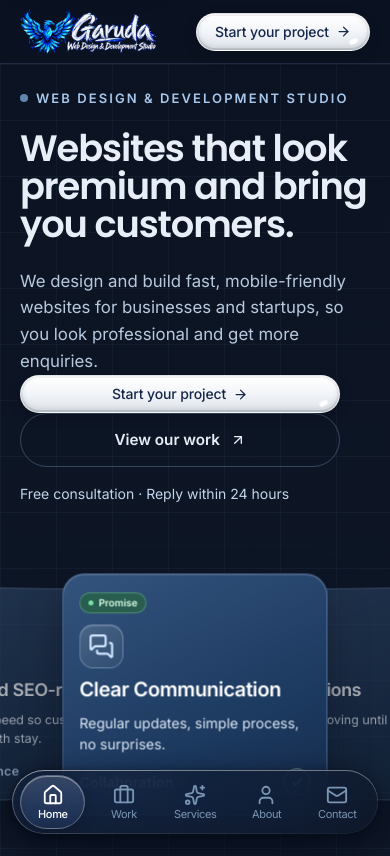
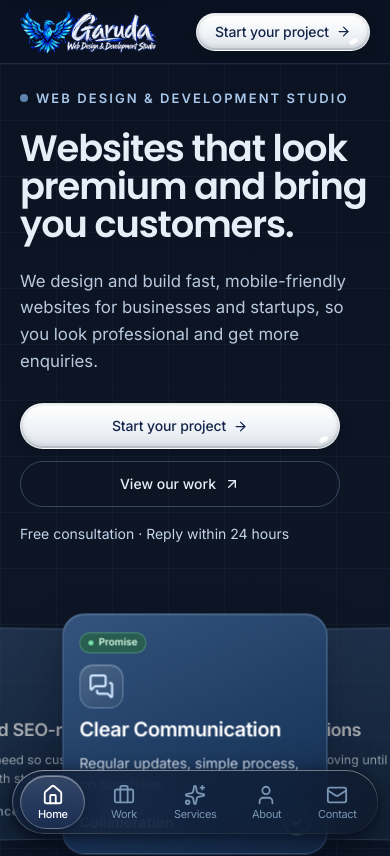
Before and after one commit to Bharat0264/MyWork, a Next.js app: page / in a window 390 px wide. Shown: the top 856 px of the page. Built offline with nearby package versions, Linux system fonts and the light colour scheme.

Commit message:
Fix spacing and equal height for hero Start your project and View our work buttons

```diff
--- a/app/globals.css
+++ b/app/globals.css
@@ -329,9 +329,68 @@ h1, h2, h3, h4, h5, h6 {
 .home-hero__content { min-width: 0; }
 .home-hero__content .eyebrow { margin-bottom: 20px; font-size: 13px; }
 .home-hero__description { max-width: 46ch; margin-top: 24px; font-size: clamp(1.05rem, 1.35vw, 1.45rem); line-height: 1.6; }
-.home-hero__primary { height: 44px; }
-.home-hero__secondary { min-height: 44px; min-width: 210px; justify-content: center; }
-.home-hero__trust { margin-top: 16px; font-size: 14px; line-height: 1.5; }
+
+/* Home hero button row: flex row, 16px desktop gap, 28px space above, 16px space below */
+.home-hero__actions {
+  display: flex !important;
+  align-items: center;
+  flex-wrap: wrap;
+  gap: 16px;
+  margin-top: 28px;
+  margin-bottom: 16px;
+  padding: 0;
+}
+.home-hero__actions .home-hero__primary,
+.home-hero__actions .home-hero__secondary {
+  margin: 0 !important;
+}
+
+/* Home hero primary button: 48px height on desktop, 26px horizontal padding (24px face + 2px rim), content width */
+.home-hero__actions .home-hero__primary.btn-chrome {
+  height: 48px !important;
+  min-height: 48px !important;
+  max-height: 48px !important;
+  width: auto !important;
+  max-width: none !important;
+  flex-shrink: 0;
+  border-radius: 9999px;
+  padding: 2px;
+  box-sizing: border-box;
+}
+.home-hero__actions .home-hero__primary .btn-chrome__face {
+  height: 100% !important;
+  padding: 0 24px !important;
+  border-radius: 9999px;
+  box-sizing: border-box;
+}
+
+/* Home hero secondary button: 48px height on desktop, 26px horizontal padding, content width */
+.home-hero__actions .home-hero__secondary.button-secondary {
+  height: 48px !important;
+  min-height: 48px !important;
+  max-height: 48px !important;
+  width: auto !important;
+  min-width: 0 !important;
+  max-width: none !important;
+  padding: 0 26px !important;
+  display: inline-flex;
+  align-items: center;
+  justify-content: center;
+  gap: 8px;
+  box-sizing: border-box;
+  border-radius: 9999px;
+  flex-shrink: 0;
+  font-weight: 500;
+  font-size: 15px;
+  line-height: 1;
+}
+
+/* 16px space below button row, above trust line */
+.home-hero__trust {
+  margin-top: 0 !important;
+  font-size: 14px;
+  line-height: 1.5;
+}
 .home-hero__deck { width: 100%; max-width: 640px; margin-inline: auto; }
 .home-hero__scroll { bottom: 16px; }
 
@@ -565,17 +624,76 @@ h1, h2, h3, h4, h5, h6 {
   .home-hero__scroll { display: none; }
   .commitment-slider { --deck-scale: 1.1; }
 }
+@media (max-width: 768px) {
+  .home-hero__actions {
+    gap: 14px;
+    margin-top: 28px;
+    margin-bottom: 16px;
+    max-width: none;
+  }
+  .home-hero__actions .home-hero__primary.btn-chrome {
+    height: 46px !important;
+    min-height: 46px !important;
+    max-height: 46px !important;
+    width: auto;
+    max-width: none;
+  }
+  .home-hero__actions .home-hero__primary .btn-chrome__face {
+    height: 100% !important;
+    padding: 0 24px !important;
+  }
+  .home-hero__actions .home-hero__secondary.button-secondary {
+    height: 46px !important;
+    min-height: 46px !important;
+    max-height: 46px !important;
+    padding: 0 26px !important;
+    width: auto;
+    font-size: 14px;
+  }
+}
+
 @media (max-width: 639px) {
   .hero-heading { font-size: clamp(2.3rem, 9vw, 3rem); }
-  .home-hero__actions { max-width: 320px; }
-  .home-hero__primary { height: 38px; width: 100%; }
-  .home-hero__secondary { min-height: 44px; width: 100%; }
   .commitment-slider { --deck-scale: 0.95; }
   .commitment-card[data-active="true"] { transform: translate(-50%, -50%) scale(.85); }
   .commitment-card[data-position="-1"] { transform: translate(calc(-50% - var(--side-offset)), -50%) rotateY(7deg) scale(.748); }
   .commitment-card[data-position="1"] { transform: translate(calc(-50% + var(--side-offset)), -50%) rotateY(-7deg) scale(.748); }
   .commitment-frame-label { margin-top: 24px; font-size: 14px; letter-spacing: 0.08em; }
   .commitment-dots { margin-top: 14px; }
+}
+
+/* Below 420px: wrap to two rows with 12px row gap, each button full width (max 320px), left-aligned */
+@media (max-width: 420px) {
+  .home-hero__actions {
+    flex-direction: column !important;
+    align-items: flex-start !important;
+    gap: 12px !important;
+    width: 100% !important;
+    max-width: 320px !important;
+    margin-top: 28px !important;
+    margin-bottom: 16px !important;
+  }
+  .home-hero__actions .home-hero__primary.btn-chrome {
+    width: 100% !important;
+    max-width: 320px !important;
+    height: 46px !important;
+    min-height: 46px !important;
+    max-height: 46px !important;
+  }
+  .home-hero__actions .home-hero__primary .btn-chrome__face {
+    width: 100% !important;
+    justify-content: center !important;
+    padding: 0 24px !important;
+  }
+  .home-hero__actions .home-hero__secondary.button-secondary {
+    width: 100% !important;
+    max-width: 320px !important;
+    height: 46px !important;
+    min-height: 46px !important;
+    max-height: 46px !important;
+    padding: 0 26px !important;
+    justify-content: center !important;
+  }
 }
 @media (max-width: 768px) {
   .commitment-stage {
@@ -812,9 +930,12 @@ h1, h2, h3, h4, h5, h6 {
   border-radius: var(--radius-pill);
   background: #FFFFFF;
   color: #141E30;
-  padding: 14px 28px;
-  font-weight: 600;
-  font-size: 0.95rem;
+  height: 48px;
+  padding: 0 26px;
+  font-weight: 500;
+  font-size: 15px;
+  line-height: 1;
+  box-sizing: border-box;
   border: 1px solid rgba(255, 255, 255, 0.2);
   box-shadow: var(--shadow-soft);
   transition: background 0.25s ease, transform 0.15s ease;
@@ -872,9 +993,12 @@ h1, h2, h3, h4, h5, h6 {
   background: transparent;
   color: var(--text);
   border: 1px solid var(--border-strong);
-  padding: 14px 28px;
-  font-weight: 600;
-  font-size: 0.95rem;
+  height: 48px;
+  padding: 0 26px;
+  font-weight: 500;
+  font-size: 15px;
+  line-height: 1;
+  box-sizing: border-box;
   transition: background 0.25s ease, border-color 0.25s ease, transform 0.15s ease;
   cursor: pointer;
   text-decoration: none;
@@ -2160,10 +2284,10 @@ h1, h2, h3, h4, h5, h6 {
   main [class*="text-[11px]"], main [class*="text-[12px]"], footer [class*="text-[11px]"],
   footer [class*="text-[12px]"], .contact-form__field > p { font-size: 14px; }
   main [class*="text-[#6F86A3]"], footer [class*="text-[#6F86A3]"], [class*="text-[#6F86A3]"] { color: #B8C9DE !important; }
-  .button, .button-white, .button-primary, .button-secondary, .contact-form__submit {
+  .button:not(.home-hero__secondary), .button-white, .button-primary, .button-secondary:not(.home-hero__secondary), .contact-form__submit {
     width: 100%; min-height: 52px; border-radius: 999px;
   }
-  .btn-chrome:not(.btn-chrome--navbar-mobile), .btn-liquid:not(.btn-liquid--navbar-mobile) {
+  .btn-chrome:not(.btn-chrome--navbar-mobile):not(.home-hero__primary), .btn-liquid:not(.btn-liquid--navbar-mobile):not(.home-hero__primary) {
     width: 100%; height: 38px; min-height: 38px; border-radius: 9999px;
   }
   .button:active, .button-white:active, .button-primary:active, .button-secondary:active,
--- a/app/page.tsx
+++ b/app/page.tsx
@@ -103,10 +103,11 @@ export default function Home() {
                 <p className="home-hero__description text-[#B8C9DE]">
                   We design and build fast, mobile-friendly websites for businesses and startups, so you look professional and get more enquiries.
                 </p>
-                <div className="home-hero__actions flex flex-col items-stretch sm:flex-row sm:flex-wrap sm:items-center">
-                  <StartProjectButton className="home-hero__primary w-full sm:w-auto sm:max-w-[320px]" label="Start your project" />
+                <div className="home-hero__actions">
+                  <StartProjectButton className="home-hero__primary" label="Start your project" />
                   <Link className="home-hero__secondary button-secondary" href="/work" prefetch={true}>
-                    View our work <ArrowUpRight size={16} />
+                    <span>View our work</span>
+                    <ArrowUpRight size={16} />
                   </Link>
                 </div>
                 <p className="home-hero__trust text-[#C3D5EA]">{heroTrustLine}</p>
```
